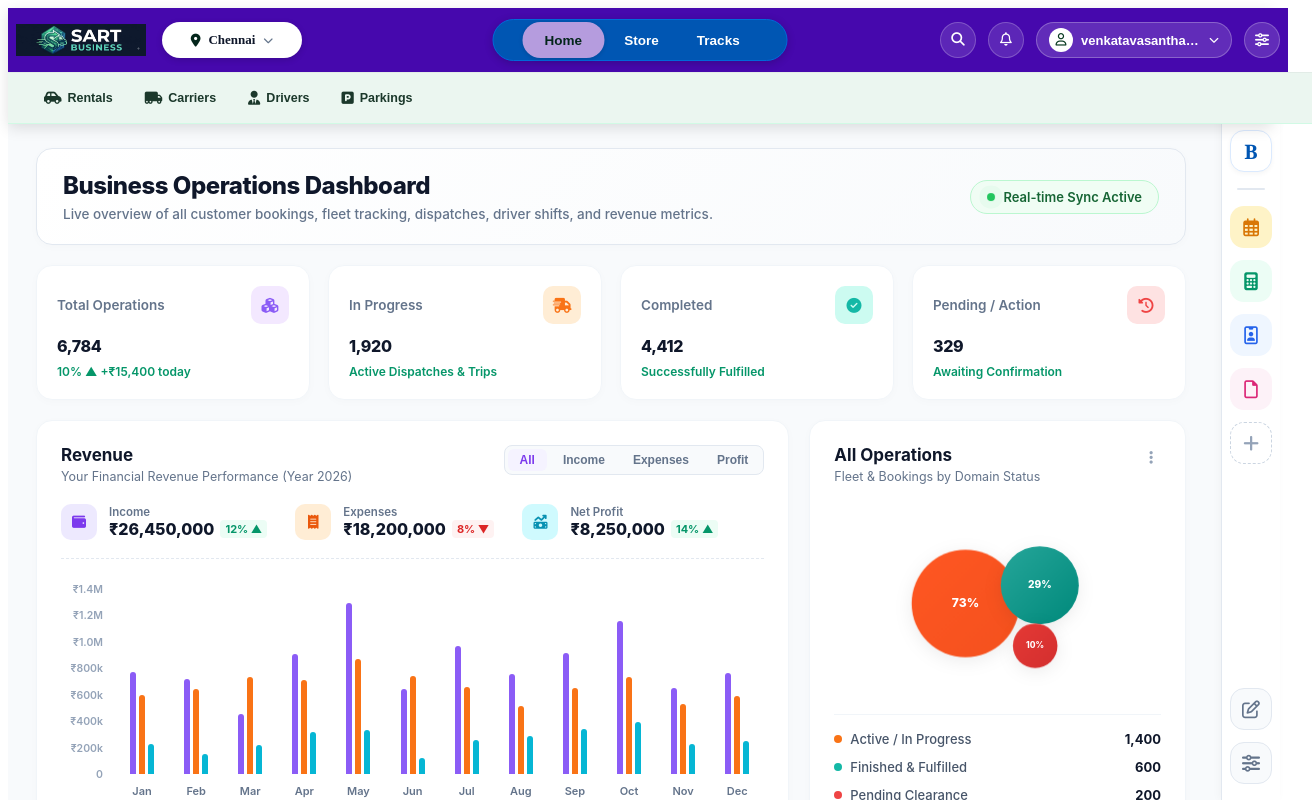
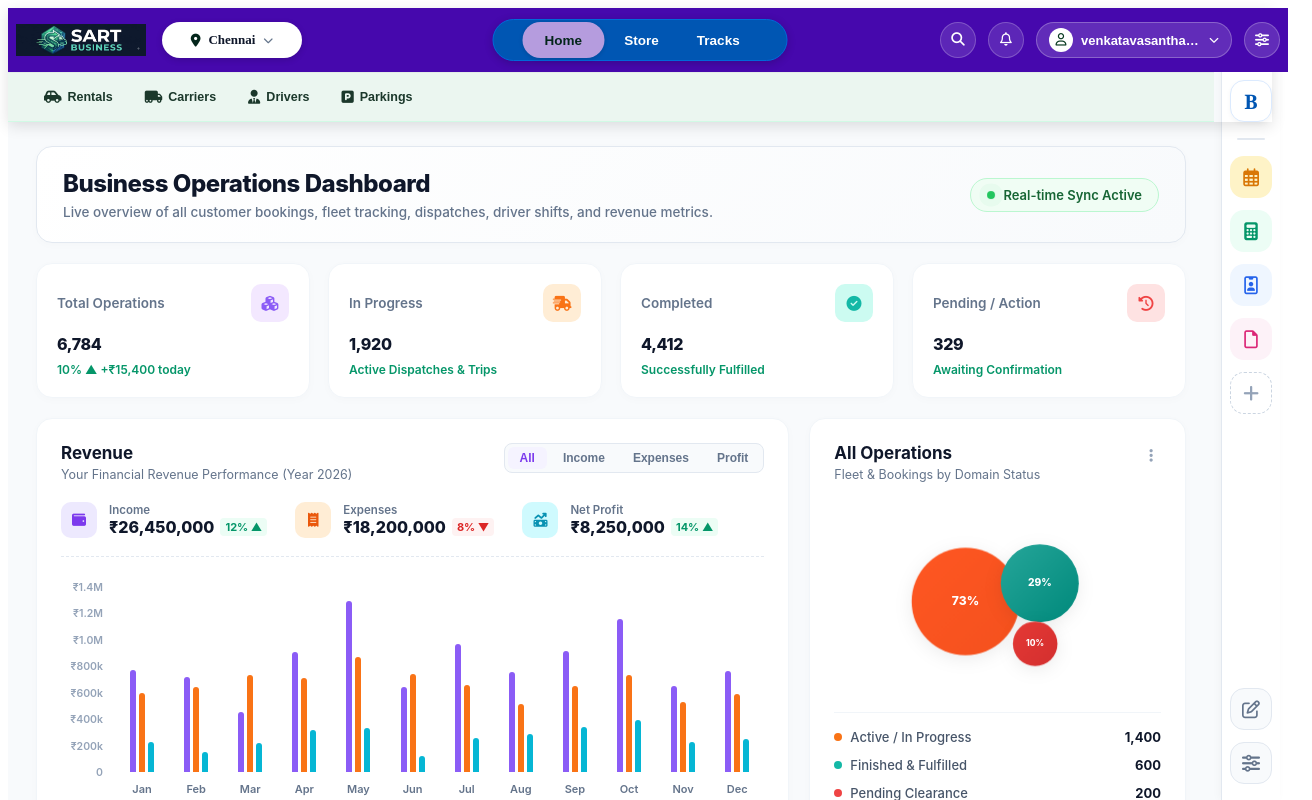
Before and after one commit to BTC-2025/SART-BUS-FE-1, a React (Vite) app: page / in a window 1280 px wide. Both pictures are taken after a click on the button 1262 px from the left and 40 px from the top of the page. Shown: the top 800 px of the page, 1312 px wide, since content can reach past the window. Built offline with nearby package versions, Linux system fonts and the light colour scheme; the HTML template or start-up script is replaced by a standard one.

Commit message:
Position Bit-Tool strip beside subnavbar at top 64px and adjust subnav width

```diff
--- a/src/components/DimensionSpecs.css
+++ b/src/components/DimensionSpecs.css
@@ -79,9 +79,19 @@
 
 .sub-category-navbar {
   height: 50px !important;
-  width: 100% !important;
+  width: calc(100% - 58px) !important;
   display: flex !important;
   align-items: center !important;
+  box-sizing: border-box !important;
+}
+
+/* Bit-tool strip starts at top: 64px (right beside subnavbar) */
+.side-tool-strip {
+  top: 64px !important;
+}
+
+.side-bittool-dock-panel {
+  top: 64px !important;
 }
 
 .sub-nav-pill-btn {
@@ -92,12 +102,3 @@
   align-items: center !important;
   box-sizing: border-box !important;
 }
-
-/* Adjust side-tool-strip and dock panels to sit exactly at 114px */
-.side-tool-strip {
-  top: 114px !important;
-}
-
-.side-bittool-dock-panel {
-  top: 114px !important;
-}
```
